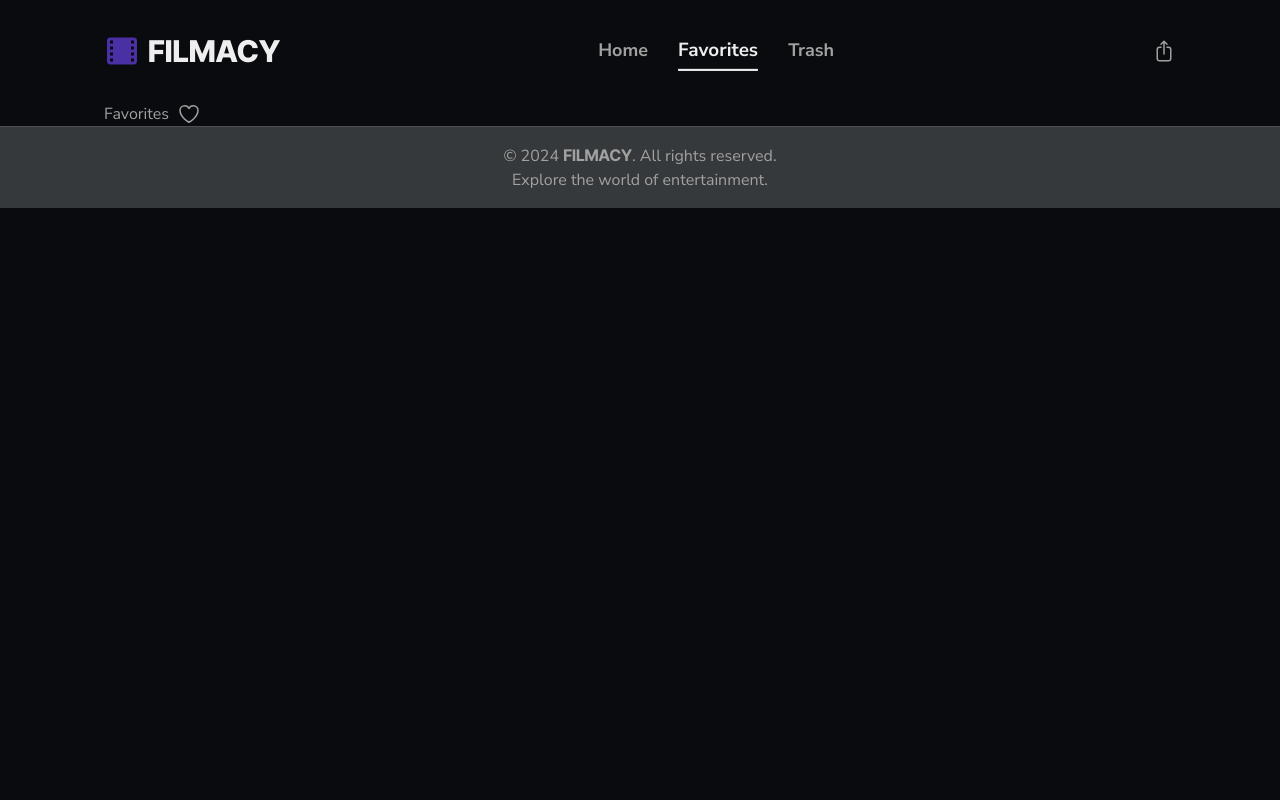
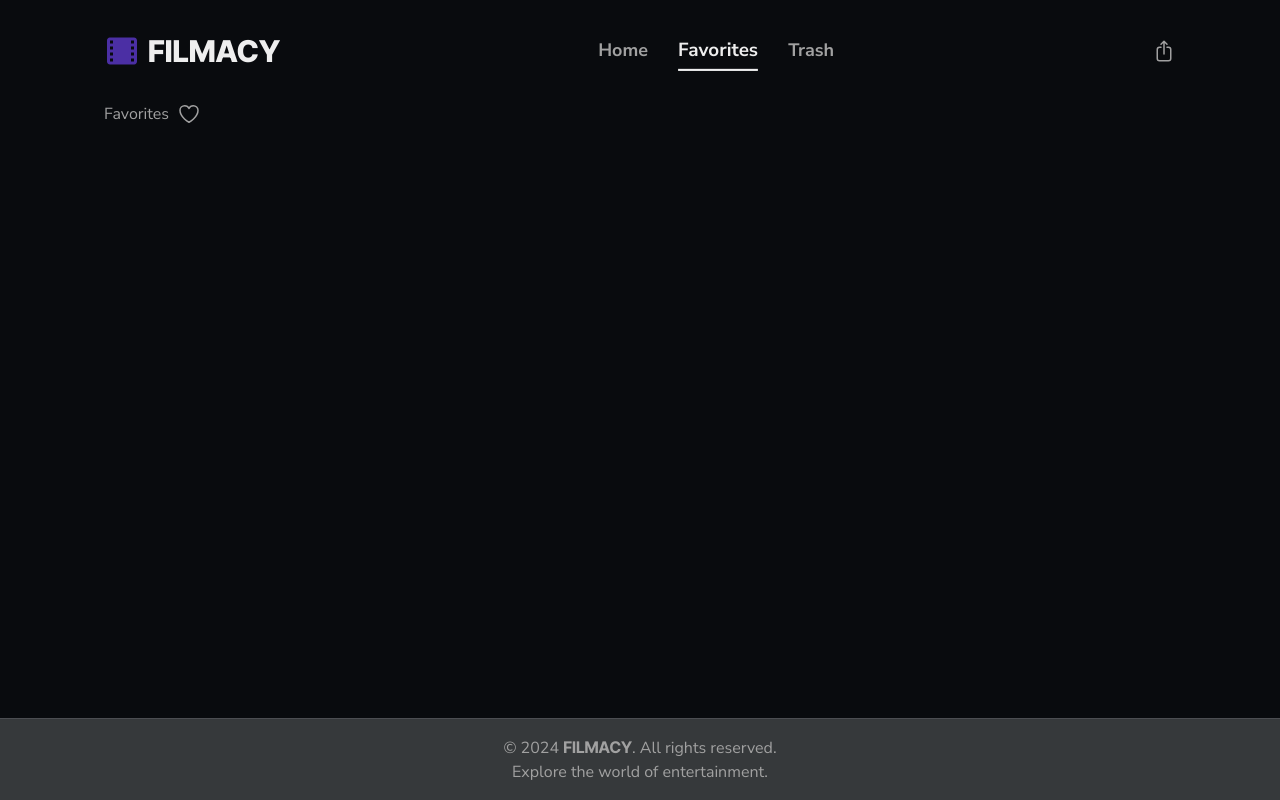
Before and after one commit to josuegoyret/local-filmacy, a Vue app in the folder client/: page /favorites in a window 1280 px wide. Built offline with nearby package versions, Linux system fonts and the light colour scheme; no server answers.

Commit message:
fix(client/footer): send to bottom always

```diff
--- a/client/src/App.vue
+++ b/client/src/App.vue
@@ -1,6 +1,8 @@
 <template>
-  <main class="bg-neutral-darker-500 min-h-screen text-body-500 font-body">
-    <div class="max-w-6xl mx-auto px-4 md:px-10">
+  <main
+    class="bg-neutral-darker-500 min-h-screen flex flex-col justify-between text-body-500 font-body"
+  >
+    <div class="max-w-6xl mx-auto px-4 md:px-10 w-full">
       <TopBar />
       <VideoPlayer v-if="videosStore.isVideoPlayerVisible" />
       <RouterView />
```
